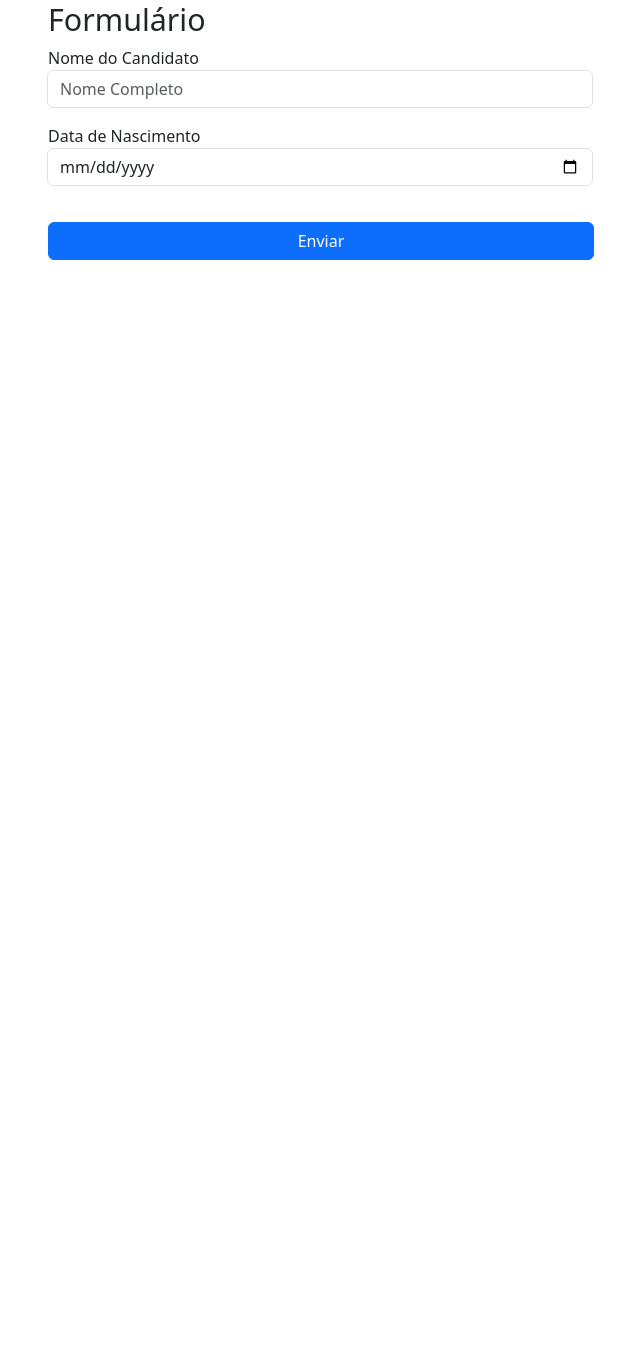
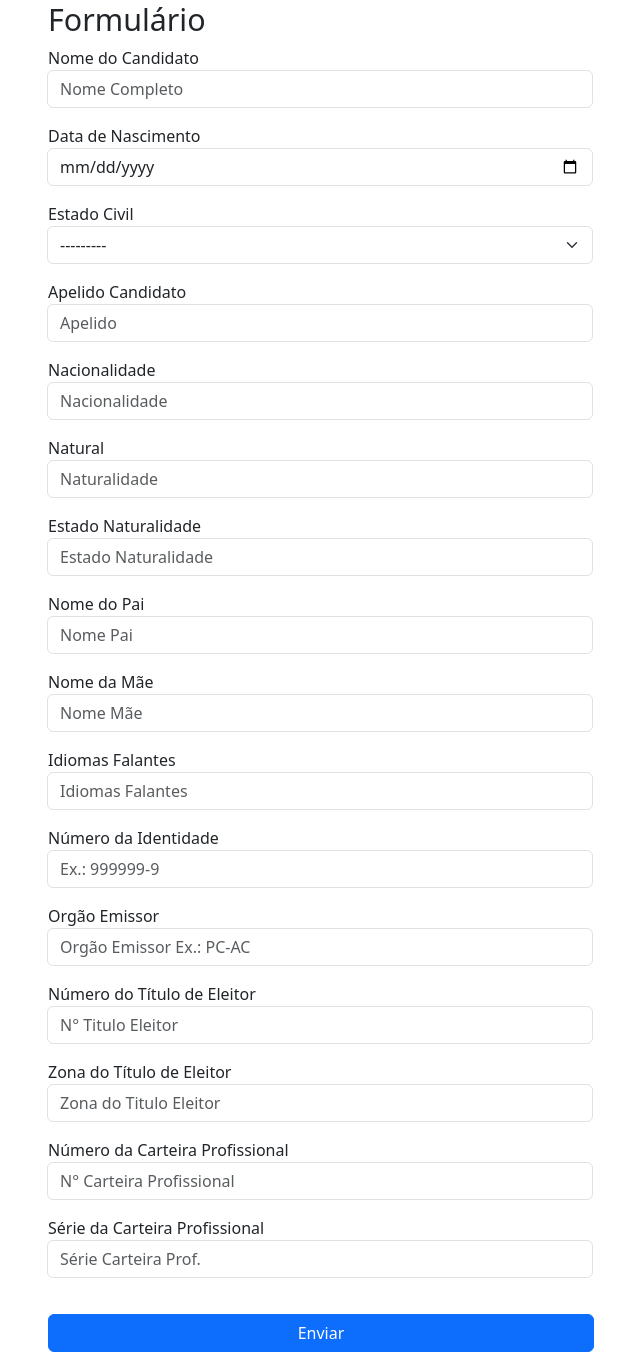
Before and after one commit to EliasCacau/estagio, a Django app: page /formulario/ in a window 1280 px wide. Shown: the part 138-1490 px from the top of the page, without its empty margins (319-959 px from the left). Before the commit the page ends 398 px from the top, so only its background shows below. Run offline with Django 4.2, Linux system fonts and the light colour scheme; the visitor is signed in with stand-in values (Sample User, id 1); some libraries are stand-ins or nearby versions.

Commit message:
forms dados_candidato

```diff
--- a/formulario/forms/candidato_forms.py
+++ /dev/null
@@ -1,106 +0,0 @@
-# forms.py
-# flake8: noqa
-import datetime
-import re
-
-from django import forms
-from django.core.exceptions import ValidationError
-
-from ..models.dados_candidato_models import DadosCandidato, DadosCandidato2
-
-# def add_attr(field, attr_name, attr_new_val):
-#     existing_attr = field.widget.attrs.get(attr_name, "")
-#     field.widget.attrs[attr_name] = f"{existing_attr} {attr_new_val}".strip()
-
-
-# def add_placehloder(field, placeholder_val):
-#     add_attr(field, "placeholder", placeholder_val)
-
-
-class DadosCandidatoForm(forms.ModelForm):
-    class Meta:
-        model = DadosCandidato
-        fields = ["nome_candidato", "data_nasc_candidato"]
-
-        labels = {
-            "nome_candidato": "Nome do Candidato",
-            "data_nasc_candidato": "Data de Nascimento",
-        }
-        widgets = {
-            "nome_candidato": forms.TextInput(
-                attrs={"class": "form-control col-md-6", "placeholder": "Nome Completo"}
-            ),
-            "data_nasc_candidato": forms.DateInput(
-                attrs={"class": "form-control", "type": "date"}
-            ),
-        }
-        help_text = {"nome_candidato": "Digite o nome completo"}
-        error_messages = {
-            "nome_candidato": {
-                "required": "Insira o nome do candidato",
-            },
-            "data_nasc_candidato": {
-                "required": "Insira a data de nascimento",
-                "invalid": "Este campo é inválido",
-            },
-        }
-
-    # def clean(self):  # valida todo o formulario
-    # cleaned_data = super().clean()
-    # nome = cleaned_data.get("nome_candidato")
-
-    def clean_data_nasc_candidato(self):
-        try:
-            # Tenta converter a string em uma data válida
-            data_nasc_candidato = self.cleaned_data.get("data_nasc_candidato")
-
-            data_nasc_candidato_datetime = datetime.datetime(
-                year=data_nasc_candidato.year,
-                month=data_nasc_candidato.month,
-                day=data_nasc_candidato.day,
-            )
-
-            # Verifica se a data está dentro de um intervalo razoável
-            data_atual = datetime.datetime.now()
-            idade_minima = 18  # Por exemplo, você pode definir a idade mínima desejada
-            idade_maxima = 120  # E a idade máxima razoável
-            idade = (data_atual - data_nasc_candidato_datetime).days // 365
-
-            if idade < idade_minima or idade > idade_maxima:
-                raise ValidationError("Data de nascimento inválida")
-            return data_nasc_candidato
-
-        except ValueError:
-            raise ValidationError("Data de nascimento inválida")
-
-    def clean_nome_candidato(self):  # validaespecifico do campo
-        regex = re.compile(r"^[a-zA-ZÀ-ÿ\s]+ [a-zA-ZÀ-ÿ\s]+$")
-        nome_candidato = self.cleaned_data.get("nome_candidato")
-
-        if not regex.match(nome_candidato):
-            raise ValidationError("Insira um nome válido", code="invalid")
-        return nome_candidato
-
-
-class RegisterForm2(forms.ModelForm):
-    class Meta:
-        model = DadosCandidato2
-        fields = "__all__"
-        errors = {"nome_candidato": "Insira o nome do candidato"}
-        labels = {
-            "nome_candidato": "Nome do Candidato",
-            "data_nasc_candidato": "Data de Nascimento",
-        }
-        widgets = {
-            "nome_candidato": forms.TextInput(
-                attrs={"class": "form-control col-md-6", "placeholder": "Nome Completo"}
-            ),
-            "data_nasc_candidato": forms.DateInput(
-                attrs={"class": "form-control", "type": "date"}
-            ),
-            "apelido_candidato": forms.TextInput(attrs={"class": "form-control"}),
-            "nacionalidade": forms.TextInput(attrs={"class": "form-control"}),
-            "natural": forms.TextInput(attrs={"class": "form-control"}),
-            "uf_natural": forms.TextInput(attrs={"class": "form-control"}),
-        }
-        help_text = {"nome_candidato": "Digite o nome completo"}
--- /dev/null
+++ b/formulario/forms/dados_candidato_forms.py
@@ -0,0 +1,230 @@
+# forms.py
+# flake8: noqa
+import datetime
+import re
+
+from django import forms
+from django.core.exceptions import ValidationError
+
+from ..models.dados_candidato_models import DadosCandidato, DadosCandidato2
+
+OPCOES = [
+    ("Solteiro", "Solteiro"),
+    ("Casado", "Casado"),
+    ("Divorciado", "Divorciado"),
+    ("Viúvo", "Viúvo"),
+]
+
+
+class DadosCandidatoForm(forms.ModelForm):
+    class Meta:
+        model = DadosCandidato
+        fields = [
+            "nome_candidato",
+            "data_nasc_candidato",
+            "estado_civil",
+            "apelido_candidato",
+            "nacionalidade",
+            "natural",
+            "uf_natural",
+            "nome_pai",
+            "nome_mae",
+            "idiomas",
+            "num_identidade",
+            "orgao_emissor",
+            "num_titulo_eleitor",
+            "zona_titulo",
+            "num_carteira_profissional",
+            "serie_carteira_prof",
+        ]
+
+        labels = {
+            "nome_candidato": "Nome do Candidato",
+            "data_nasc_candidato": "Data de Nascimento",
+            "estado_civil": "Estado Civil",
+            "apelido_candidato": "Apelido Candidato",
+            "nacionalidade": "Nacionalidade",
+            "natural": "Natural",
+            "uf_natural": "Estado Naturalidade",
+            "nome_pai": "Nome do Pai",
+            "nome_mae": "Nome da Mãe",
+            "idiomas": "Idiomas Falantes",
+            "num_identidade": "Número da Identidade",
+            "orgao_emissor": "Orgão Emissor",
+            "num_titulo_eleitor": "Número do Título de Eleitor",
+            "zona_titulo": "Zona do Título de Eleitor",
+            "num_carteira_profissional": "Número da Carteira Profissional",
+            "serie_carteira_prof": "Série da Carteira Profissional",
+        }
+        widgets = {
+            "nome_candidato": forms.TextInput(
+                attrs={"class": "form-control", "placeholder": "Nome Completo"}
+            ),
+            "data_nasc_candidato": forms.DateInput(
+                attrs={"class": "form-control", "type": "date"}
+            ),
+            "estado_civil": forms.Select(attrs={"class": "form-select"}),
+            "apelido_candidato": forms.TextInput(
+                attrs={"class": "form-control", "placeholder": "Apelido"}
+            ),
+            "nacionalidade": forms.TextInput(
+                attrs={"class": "form-control", "placeholder": "Nacionalidade"}
+            ),
+            "natural": forms.TextInput(
+                attrs={"class": "form-control", "placeholder": "Naturalidade"}
+            ),
+            "uf_natural": forms.TextInput(
+                attrs={"class": "form-control", "placeholder": "Estado Naturalidade"}
+            ),
+            "nome_pai": forms.TextInput(
+                attrs={"class": "form-control", "placeholder": "Nome Pai"}
+            ),
+            "nome_mae": forms.TextInput(
+                attrs={"class": "form-control", "placeholder": "Nome Mãe"}
+            ),
+            "idiomas": forms.TextInput(
+                attrs={"class": "form-control", "placeholder": "Idiomas Falantes"}
+            ),
+            "num_identidade": forms.TextInput(
+                attrs={
+                    "class": "form-control",
+                    "placeholder": "Ex.: 999999-9",
+                }
+            ),
+            "orgao_emissor": forms.TextInput(
+                attrs={
+                    "class": "form-control",
+                    "placeholder": "Orgão Emissor Ex.: PC-AC",
+                }
+            ),
+            "num_titulo_eleitor": forms.TextInput(
+                attrs={"class": "form-control", "placeholder": "N° Titulo Eleitor"}
+            ),
+            "zona_titulo": forms.TextInput(
+                attrs={"class": "form-control", "placeholder": "Zona do Titulo Eleitor"}
+            ),
+            "num_carteira_profissional": forms.TextInput(
+                attrs={
+                    "class": "form-control",
+                    "placeholder": "N° Carteira Profissional",
+                }
+            ),
+            "serie_carteira_prof": forms.TextInput(
+                attrs={
+                    "class": "form-control",
+                    "placeholder": "Série Carteira Prof.",
+                }
+            ),
+        }
+        help_text = {"nome_candidato": "Digite o nome completo"}
+        error_messages = {
+            "nome_candidato": {
+                "required": "Insira o nome do candidato",
+            },
+            "data_nasc_candidato": {
+                "required": "Insira a data de nascimento",
+                "invalid": "Este campo é inválido",
+            },
+            "estado_civil": {
+                "required": "Selecione uma opção",
+            },
+            "apelido_candidato": {
+                "required": 'Campo "Apelido Candidato" obrigatório',
+            },
+            "nacionalidade": {
+                "required": 'Campo "Nacionalidade" obrigatório',
+            },
+            "natural": {
+                "required": 'Campo "Natural" Obrigatório',
+            },
+            "uf_natural": {
+                "required": 'Campo "Estado Naturalidade" Obrigatório',
+            },
+            "nome_pai": {
+                "required": 'Campo "Nome do Pai" Obrigatório',
+            },
+            "nome_mae": {
+                "required": 'Campo "Nome da Mãe" Obrigatório',
+            },
+            "idiomas": {
+                "required": 'Campo "Idiomas Falantes" Obrigatório',
+            },
+            "num_identidade": {
+                "required": 'Campo "Número da Identidade" Obrigatório',
+            },
+            "orgao_emissor": {
+                "required": 'Campo "Orgão Emissor" Obrigatório',
+            },
+            "num_titulo_eleitor": {
+                "required": 'Campo "Número do Título de Eleitor" Obrigatório',
+            },
+            "zona_titulo": {
+                "required": 'Campo "Zona do Título de Eleitor" Obrigatório',
+            },
+            "num_carteira_profissional": {
+                "required": 'Campo "Número da Carteira Profissional" Obrigatório',
+            },
+            "serie_carteira_prof": {
+                "required": 'Campo "Série da Carteira Profissional" Obrigatório',
+            },
+        }
+
+    # def clean(self):  # valida todo o formulario
+    # cleaned_data = super().clean()
+    # nome = cleaned_data.get("nome_candidato")
+
+    def clean_data_nasc_candidato(self):
+        try:
+            # Tenta converter a string em uma data válida
+            data_nasc_candidato = self.cleaned_data.get("data_nasc_candidato")
+
+            data_nasc_candidato_datetime = datetime.datetime(
+                year=data_nasc_candidato.year,
+                month=data_nasc_candidato.month,
+                day=data_nasc_candidato.day,
+            )
+
+            # Verifica se a data está dentro de um intervalo razoável
+            data_atual = datetime.datetime.now()
+            idade_minima = 18  # Por exemplo, você pode definir a idade mínima desejada
+            idade_maxima = 120  # E a idade máxima razoável
+            idade = (data_atual - data_nasc_candidato_datetime).days // 365
+
+            if idade < idade_minima or idade > idade_maxima:
+                raise ValidationError("Data de nascimento inválida")
+            return data_nasc_candidato
+
+        except ValueError:
+            raise ValidationError("Data de nascimento inválida")
+
+    def clean_nome_candidato(self):  # validaespecifico do campo
+        regex = re.compile(r"^[a-zA-ZÀ-ÿ\s]+ [a-zA-ZÀ-ÿ\s]+$")
+        nome_candidato = self.cleaned_data.get("nome_candidato")
+
+        if not regex.match(nome_candidato):
+            raise ValidationError("Insira um nome válido", code="invalid")
+        return nome_candidato
+
+
+class RegisterForm2(forms.ModelForm):
+    class Meta:
+        model = DadosCandidato2
+        fields = "__all__"
+        errors = {"nome_candidato": "Insira o nome do candidato"}
+        labels = {
+            "nome_candidato": "Nome do Candidato",
+            "data_nasc_candidato": "Data de Nascimento",
+        }
+        widgets = {
+            "nome_candidato": forms.TextInput(
+                attrs={"class": "form-control col-md-6", "placeholder": "Nome Completo"}
+            ),
+            "data_nasc_candidato": forms.DateInput(
+                attrs={"class": "form-control", "type": "date"}
+            ),
+            "apelido_candidato": forms.TextInput(attrs={"class": "form-control"}),
+            "nacionalidade": forms.TextInput(attrs={"class": "form-control"}),
+            "natural": forms.TextInput(attrs={"class": "form-control"}),
+            "uf_natural": forms.TextInput(attrs={"class": "form-control"}),
+        }
+        help_text = {"nome_candidato": "Digite o nome completo"}
--- a/formulario/templates/formulario.html
+++ b/formulario/templates/formulario.html
@@ -22,7 +22,7 @@
                     {% csrf_token %}
 
                     {% for field in form %}
-                        <div class="input-group">
+                        <div class="input-group col-md-6">
                             <label for="{{ field.id_for_label }}">{{ field.label }}</label>
                             <div class="input-group mb-3">
                                 {{field}}
@@ -33,6 +33,7 @@
                             {{ field.errors }}
                         </div>
                     {% endfor %}
+
 
                     <div style="margin-top: 20px;" class="form-group">
                         <!-- Button -->
--- a/formulario/views.py
+++ b/formulario/views.py
@@ -1,12 +1,13 @@
 # from django.contrib.auth import login
 from django.contrib.auth.decorators import login_required
-from django.core.paginator import Paginator
+
+# from django.core.paginator import Paginator
 from django.http import Http404
 
 # from django.http import HttpResponse
 from django.shortcuts import redirect, render
 
-from formulario.forms.candidato_forms import DadosCandidatoForm, RegisterForm2
+from formulario.forms.dados_candidato_forms import DadosCandidatoForm, RegisterForm2
 
 from .models.dados_candidato_models import DadosCandidato
 
@@ -43,13 +44,28 @@ def formulario_enviado(request):
     dados = DadosCandidato.objects.filter(user=user).first()
     POST = request.POST
     request.session["register_form_data"] = POST
-
-    dados = DadosCandidato.objects.create(
-        user=user,
-        nome_candidato=request.POST.get("nome_candidato"),
-        data_nasc_candidato=request.POST.get("data_nasc_candidato"),
-    )
-    dados.save()
+    form = DadosCandidatoForm(request.POST, instance=dados)
+    if form.is_valid():
+        dados = DadosCandidato.objects.create(
+            user=user,
+            nome_candidato=request.POST.get("nome_candidato"),
+            data_nasc_candidato=request.POST.get("data_nasc_candidato"),
+            estado_civil=request.POST.get("estado_civil"),
+            apelido_candidato=request.POST.get("apelido_candidato"),
+            nacionalidade=request.POST.get("nacionalidade"),
+            natural=request.POST.get("natural"),
+            uf_natural=request.POST.get("uf_natural"),
+            nome_pai=request.POST.get("nome_pai"),
+            nome_mae=request.POST.get("nome_mae"),
+            idiomas=request.POST.get("idiomas"),
+            num_identidade=request.POST.get("num_identidade"),
+            orgao_emissor=request.POST.get("orgao_emissor"),
+            num_titulo_eleitor=request.POST.get("num_titulo_eleitor"),
+            zona_titulo=request.POST.get("zona_titulo"),
+            num_carteira_profissional=request.POST.get("num_carteira_profissional"),
+            serie_carteira_prof=request.POST.get("serie_carteira_prof"),
+        )
+        dados.save()
     return redirect("formulario:formulario")
 
 
```
Also changed, not shown: formulario/admin.py (+38 -2 lines), formulario/models/dados_candidato_models.py (+22 -20 lines), formulario/migrations/0003_dadoscandidato_apelido_candidato_and_more.py (added).
